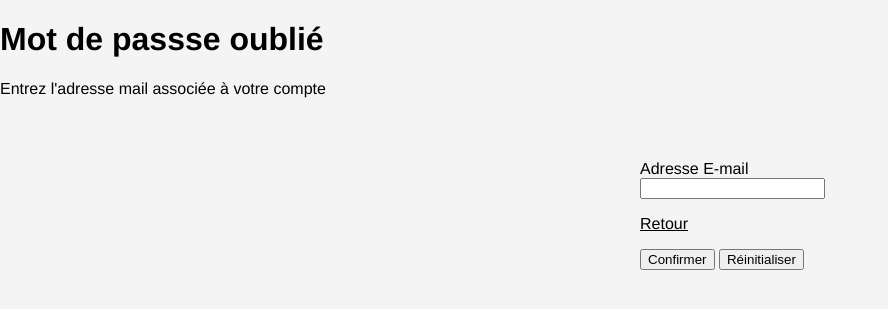
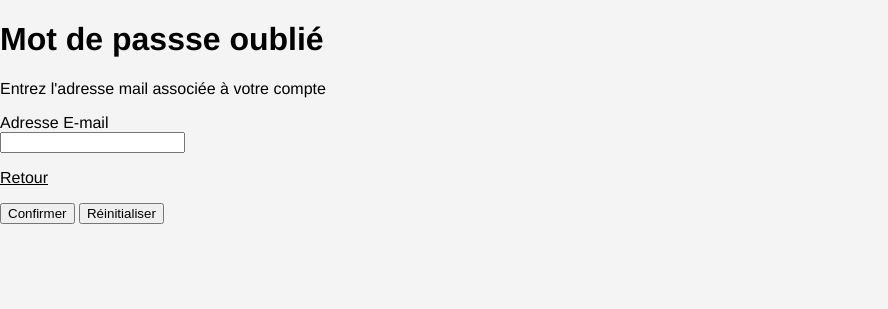
Before and after one commit to dorianGerard/FREDI_AP3, a PHP site: page /forgetPW.php in a window 1280 px wide. Shown: the top 309 px of the page, without its empty margins (0-888 px from the left). Run offline with PHP 8.4, Linux system fonts and the light colour scheme.

Commit message:
Update styles.css

```diff
--- a/LE_SITE_WEB/css/styles.css
+++ b/LE_SITE_WEB/css/styles.css
@@ -145,14 +145,6 @@ body {
     }
   }
 
- /* formulaire */
-
-  form{
-    margin-left: 50%;
-    float: left;
-    margin-top: 30px;
-  }
-
 
  /* TABLEAU USER */
 
```
